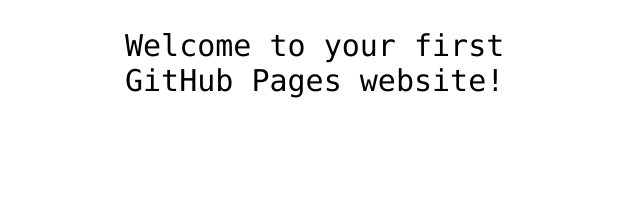
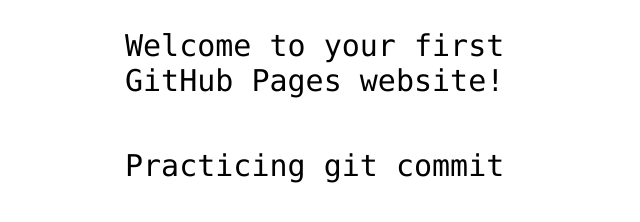
Before and after one commit to sudipti123/hello-world, a plain HTML site: page index.html in a window 1280 px wide. Shown: the part 360-582 px from the top of the page, without its empty margins (315-955 px from the left). Drawn offline with Linux system fonts and the light colour scheme.

Commit message:
Add practice commit

```diff
--- a/index.html
+++ b/index.html
@@ -13,6 +13,7 @@
 
 <!-- Change this code here by copy and pasting your template on line 15 -->
 <p>Welcome to your first GitHub Pages website!</p>
+<p> Practicing git commit <p>
 
 </body>
 </html>
```
